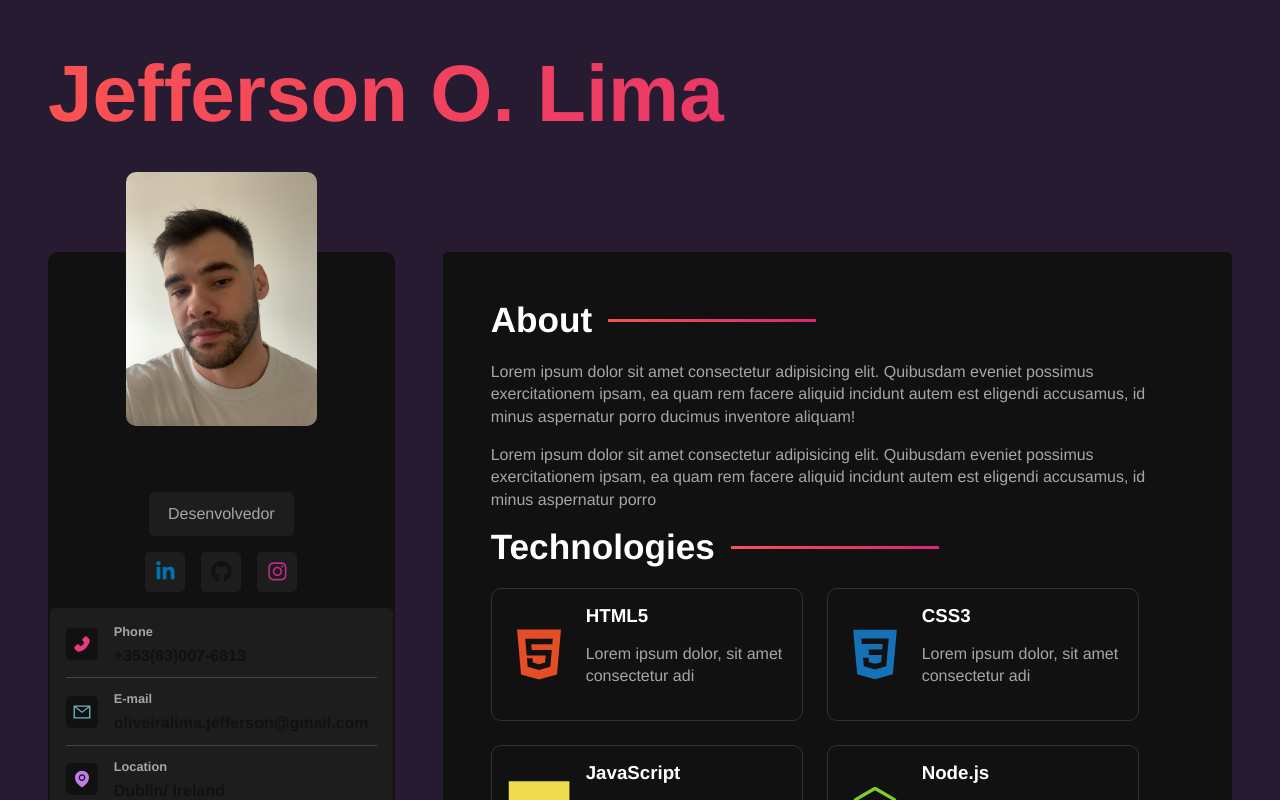
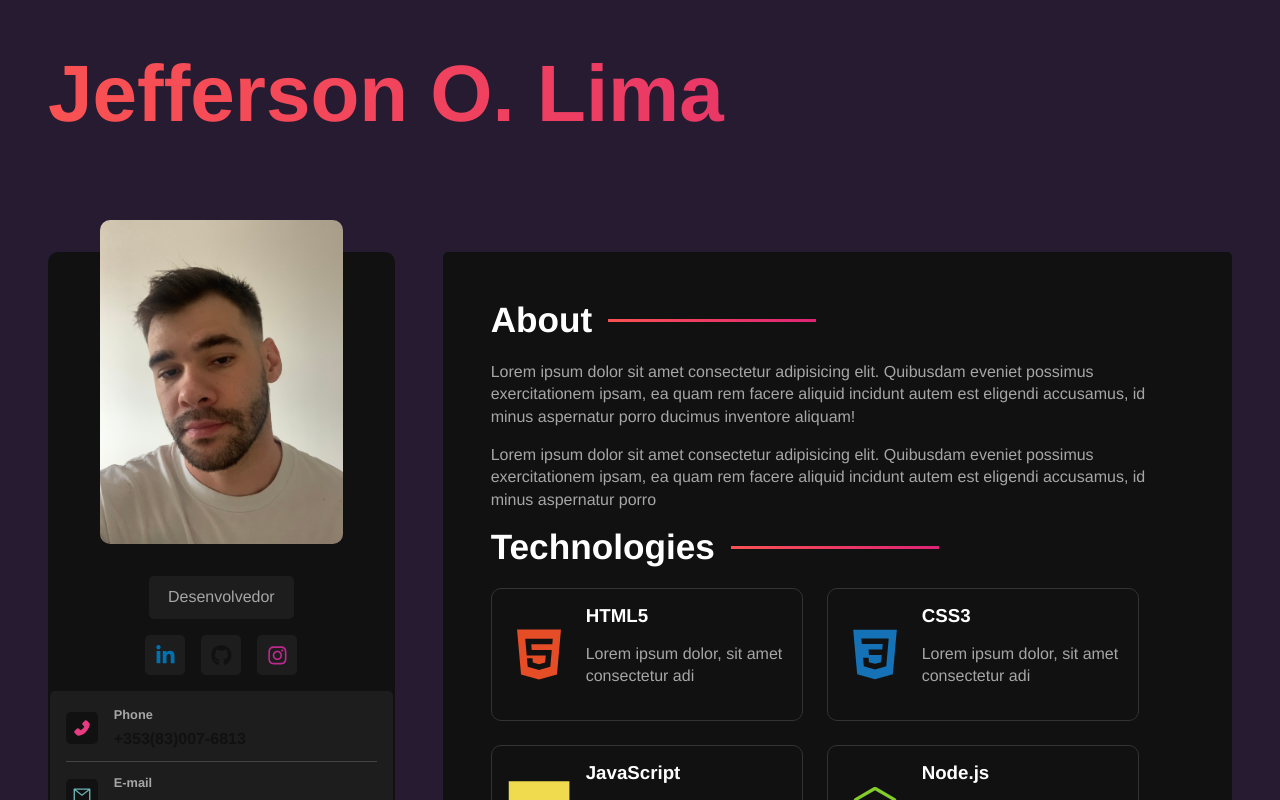
Before and after one commit to JeffOlima/Portfolio, a React (Vite) app: page / in a window 1280 px wide. Shown: the top 800 px of the page. Built offline with nearby package versions, Linux system fonts and the light colour scheme.

Commit message:
first commit

```diff
--- a/src/styles/components/sidebar.sass
+++ b/src/styles/components/sidebar.sass
@@ -6,23 +6,23 @@
     flex: 1 1 0
     border-radius: variables.$container-border-radius
     display: flex
+    flex-direction: column
     align-items: center
-    flex-direction: column
     text-align: center
     position: relative
     padding: 3rem 0
 
     img
-        max-width: 55%
+        max-width: 70%
         border-radius: variables.$container-border-radius
-        position: absolute
+        position: relative
         top: -5rem
 
     .title
         color: variables.$text-color-secondary
         background-color: variables.$bg-color-secondary
         border-radius: variables.$card-border-radius
-        margin-top: 12rem
+        margin-top: -3rem
         padding: .8rem 1.2rem
 
     .btn
```
